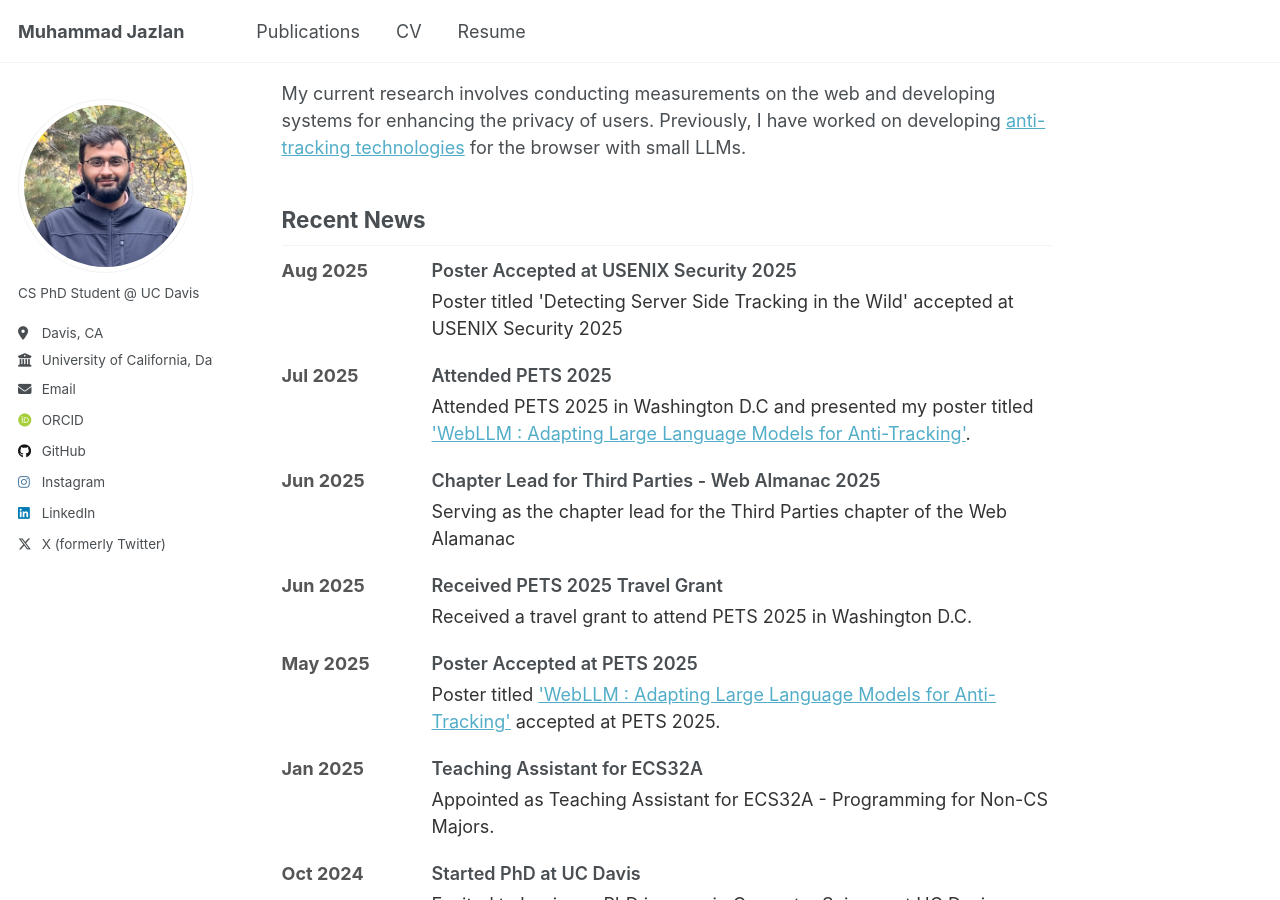
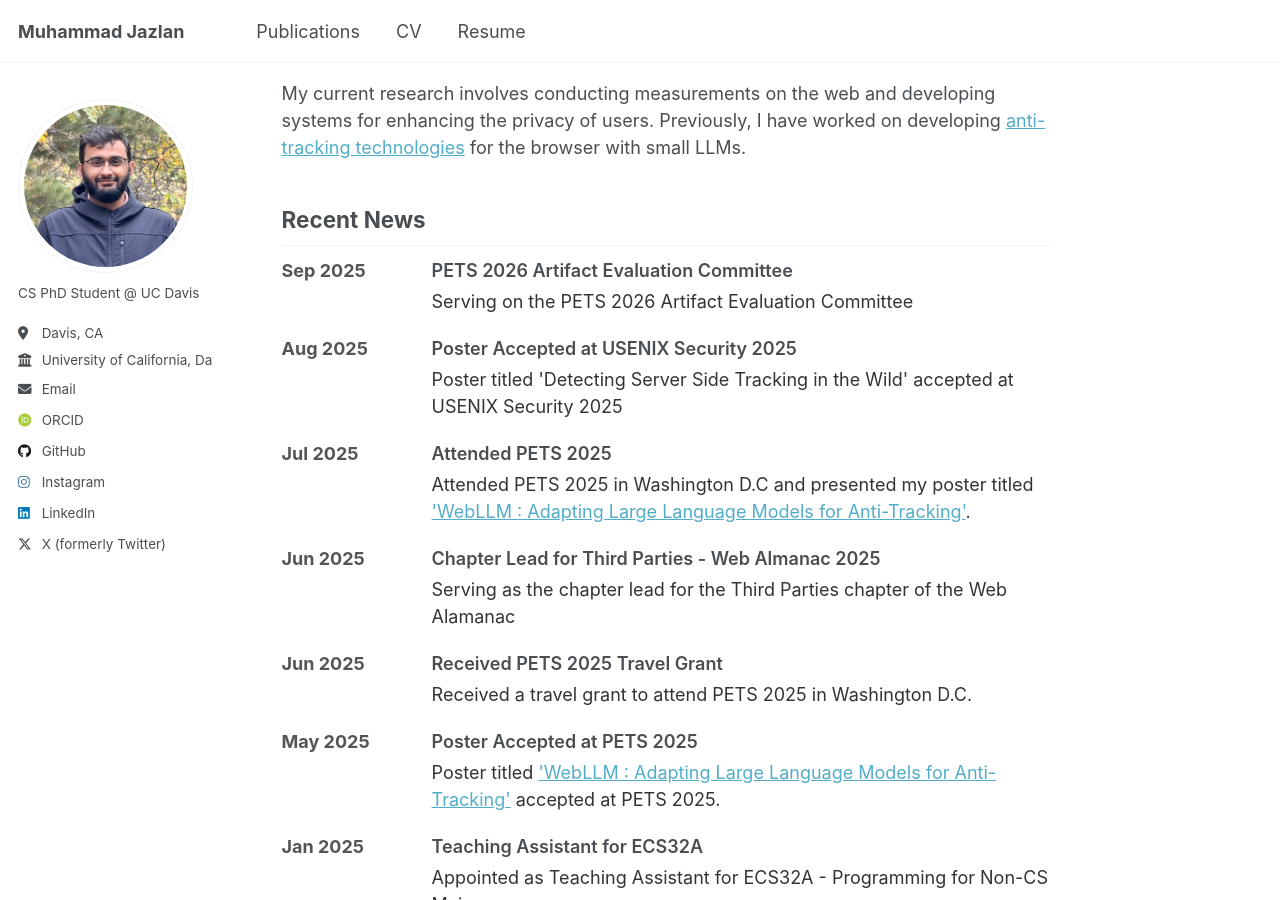
Before and after one commit to jazlan01/jazlan01.github.io, a Jekyll site: the page built from _pages/about.md, in a window 1280 px wide and 900 px high, scrolled down 574 px. Built offline with Jekyll 4.4.1, drawn with Linux system fonts in a browser that asks for light colours; some web fonts are replaced; a script that is not in the unit is left out.

Commit message:
Added PETS 2026 Artifact Eval

```diff
--- a/_data/updates.yml
+++ b/_data/updates.yml
@@ -1,3 +1,6 @@
+- date: "Sep 2025"
+  title: "PETS 2026 Artifact Evaluation Committee"
+  description: "Serving on the PETS 2026 Artifact Evaluation Committee"
 - date: "Aug 2025"
   title: "Poster Accepted at USENIX Security 2025"
   description: "Poster titled 'Detecting Server Side Tracking in the Wild' accepted at USENIX Security 2025"
```
